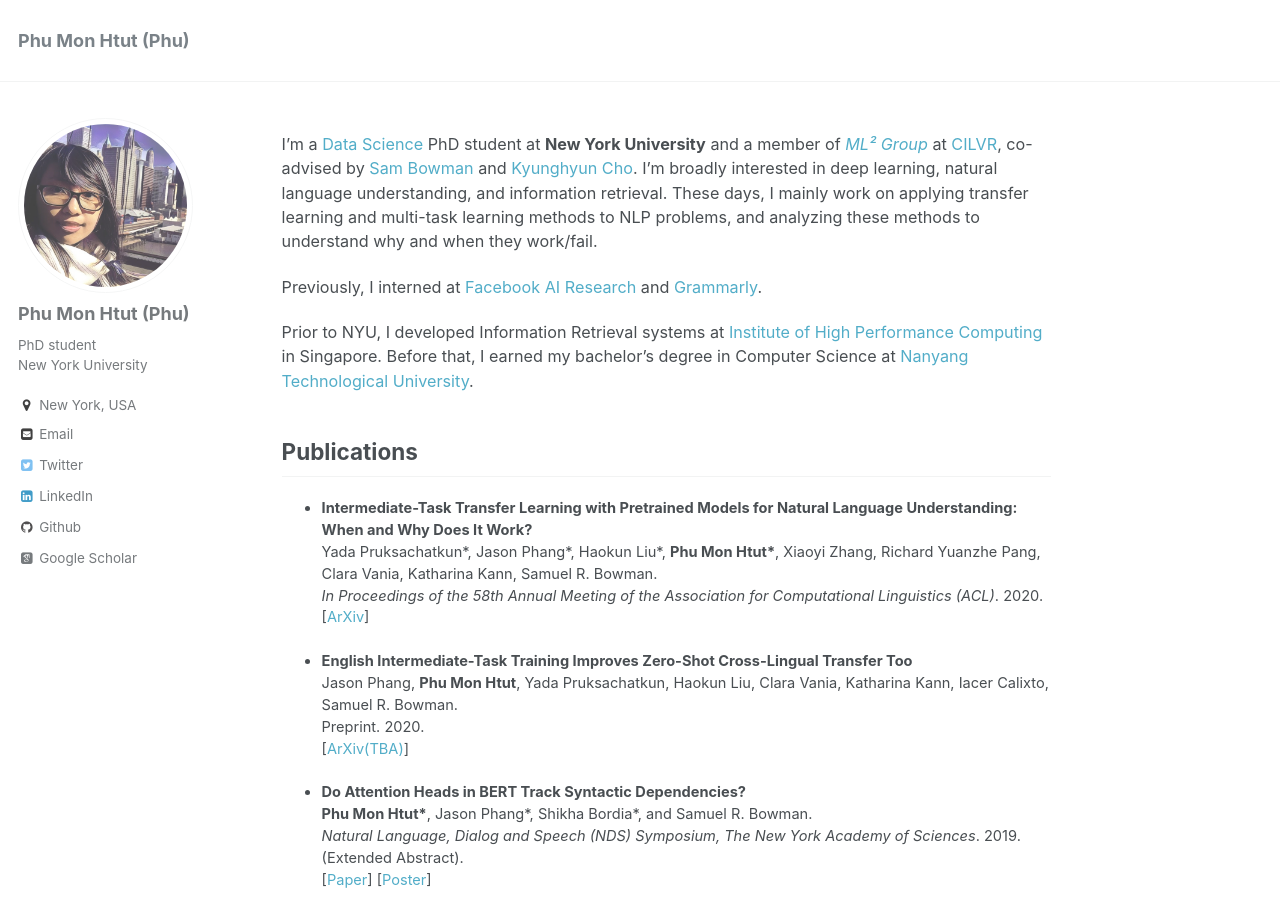
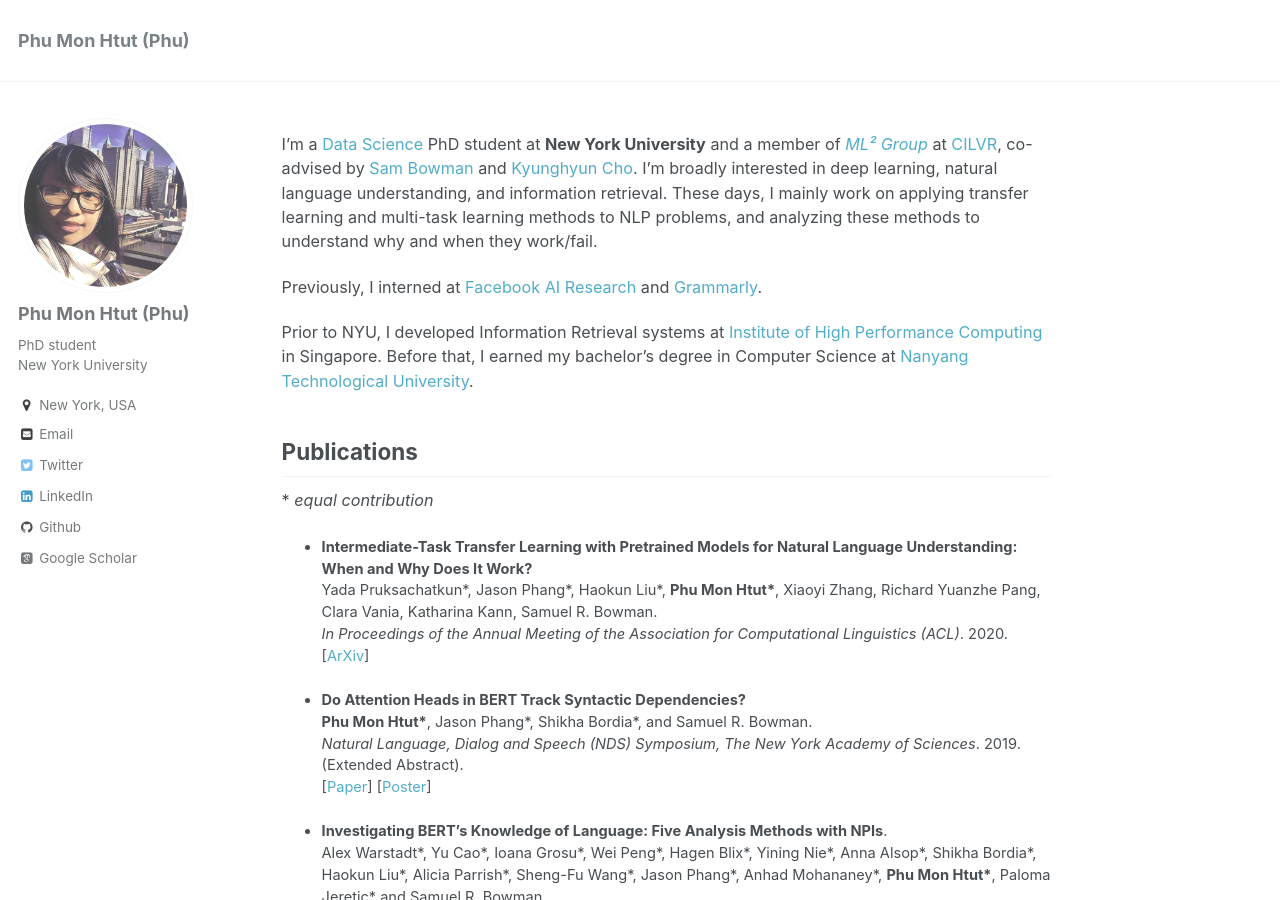
Before and after one commit to phu-pmh/phu-pmh.github.io, a Jekyll site: the page built from _pages/about.md, in a window 1280 px wide and 900 px high. Built offline with Jekyll 4.4.1, drawn with Linux system fonts in a browser that asks for light colours; some web fonts are replaced.

Commit message:
Update about.md

```diff
--- a/_pages/about.md
+++ b/_pages/about.md
@@ -18,15 +18,11 @@ Prior to NYU, I developed Information Retrieval systems at [Institute of High Pe
 
 Publications
 ------
+\* _equal contribution_
 * **Intermediate-Task Transfer Learning with Pretrained Models for Natural Language Understanding: When and Why Does It Work?**
   Yada Pruksachatkun\*, Jason Phang\*, Haokun Liu\*, __Phu Mon Htut\*__, Xiaoyi Zhang, Richard Yuanzhe Pang, Clara Vania, Katharina Kann, Samuel R. Bowman.
-  *In Proceedings of the 58th Annual Meeting of the Association for Computational Linguistics (ACL)*. 2020.
+  *In Proceedings of the Annual Meeting of the Association for Computational Linguistics (ACL)*. 2020.
   [[ArXiv](https://arxiv.org/abs/2005.00628)]
-
-* **English Intermediate-Task Training Improves Zero-Shot Cross-Lingual Transfer Too**
-Jason Phang, __Phu Mon Htut__, Yada Pruksachatkun, Haokun Liu, Clara Vania, Katharina Kann, Iacer Calixto, Samuel R. Bowman.
-Preprint. 2020.
-  [[ArXiv(TBA)]()]
 
 * **Do Attention Heads in BERT Track Syntactic Dependencies?**
    __Phu Mon Htut\*__, Jason Phang\*, Shikha Bordia\*, and Samuel R. Bowman.
```
